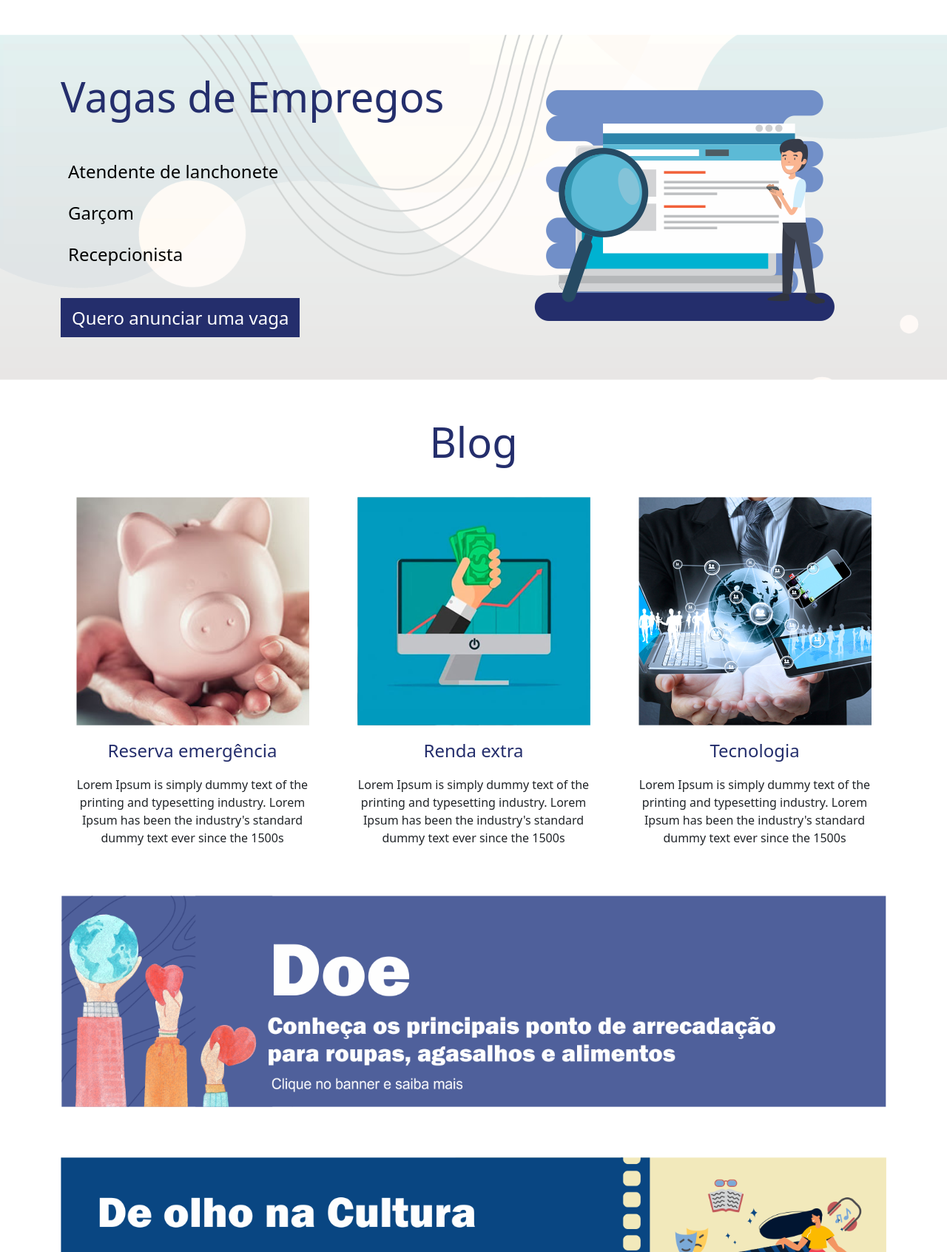
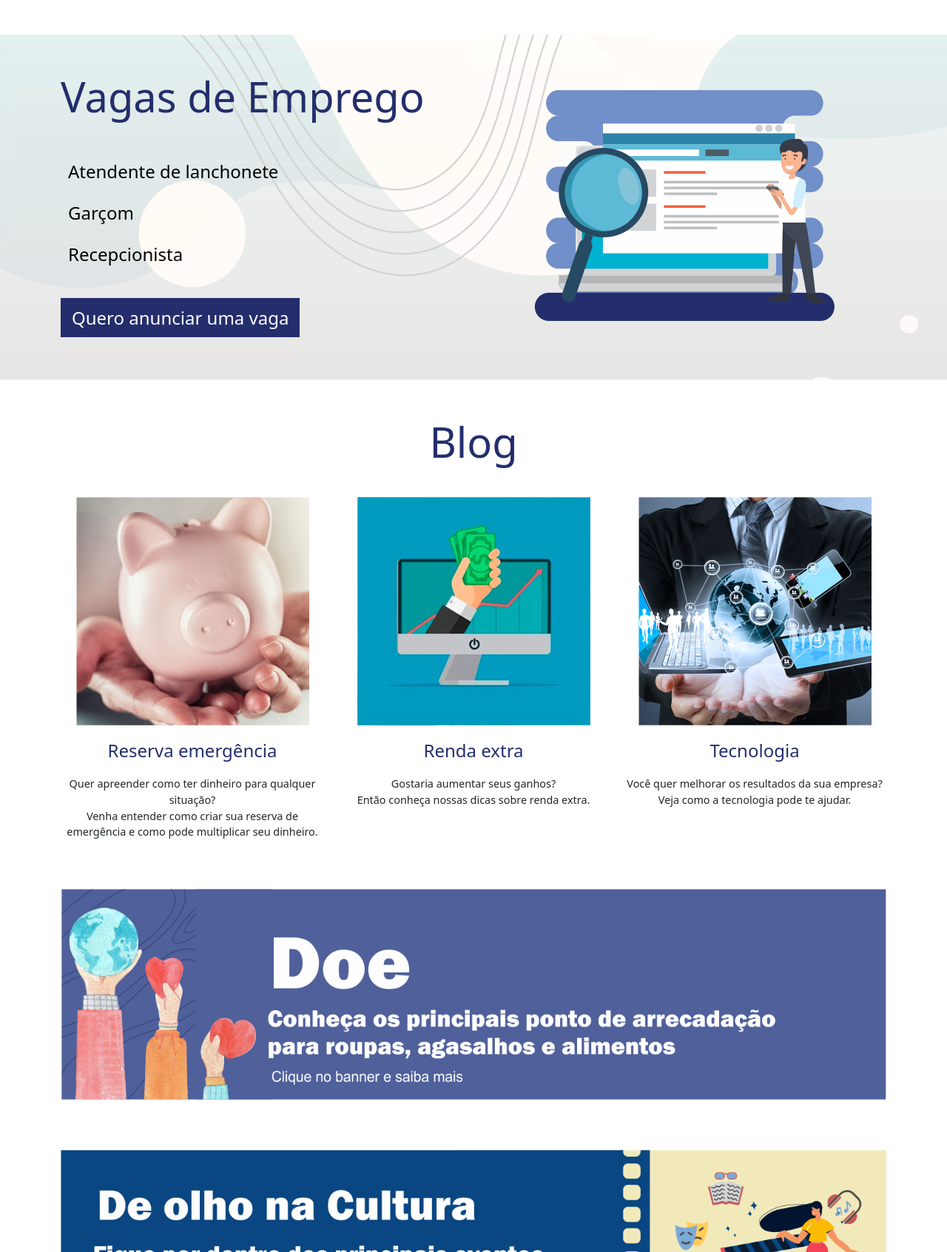
Before and after one commit to BrunaOliv/projeto_community, a plain HTML site: page index.html in a window 1280 px wide. Shown: the part 1107-2800 px from the top of the page at 74% size. Drawn offline with nearby package versions, Linux system fonts and the light colour scheme.

Commit message:
Ajustes finais

```diff
--- a/css/estilo.css
+++ b/css/estilo.css
@@ -69,6 +69,9 @@ a{
 .carousel-control-next, .carousel-control-prev{
     color: #242E6C !important;
 }
+#blog p{
+    font-size: 0.9em;
+}
 /*-------Contato
 -----------------------*/
 #contato{
@@ -103,6 +106,10 @@ h2{
     text-align: center;
     margin-bottom: 40px;
     color: #242E6C;
+}
+h3{
+    color: #242E6C;
+    font-size: 3em;
 }
 h5{
     color: #242E6C;
--- a/index.html
+++ b/index.html
@@ -30,7 +30,7 @@
                             <a class="nav-link" href="#prestadores">Profissionais autônomos</a>
                         </li>
                         <li class="nav-item">
-                            <a class="nav-link" href="#vagas">Vagas de empregos</a>
+                            <a class="nav-link" href="#vagas">Vagas de emprego</a>
                         </li>
                         <li class="nav-item divisor">
 
@@ -85,7 +85,7 @@ gratuitamente em nossa plataforma.</p>
           <div class="container">
             <div class="row">
                 <div class="col-md-6">
-                    <h2 class="display-4">Vagas de Empregos</h2>
+                    <h2 class="display-4">Vagas de Emprego</h2>
                     <ul>
                         <li><a href="#">Atendente de lanchonete</a></li>
                         <li><a href="#">Garçom</a></li>
@@ -109,17 +109,17 @@ gratuitamente em nossa plataforma.</p>
                     <div class="col-md-4 text-center">
                         <img src="imagens/img_blog1.png" class="img-fluid">
                         <h5>Reserva emergência</h5>
-                        <p>Lorem Ipsum is simply dummy text of the printing and typesetting industry. Lorem Ipsum has been the industry's standard dummy text ever since the 1500s</p>
+                        <p>Quer apreender como ter dinheiro para qualquer situação? <br />Venha entender como criar sua reserva de emergência e como pode multiplicar seu dinheiro.</p>
                     </div>
                     <div class="col-md-4 text-center">
                         <img src="imagens/img_blog2.png" class="img-fluid">
                         <h5>Renda extra</h5>
-                        <p>Lorem Ipsum is simply dummy text of the printing and typesetting industry. Lorem Ipsum has been the industry's standard dummy text ever since the 1500s</p>
+                        <p>Gostaria aumentar seus ganhos? <br />Então conheça nossas dicas sobre renda extra.</p>
                     </div>
                     <div class="col-md-4 text-center">
                         <img src="imagens/img_blog3.png" class="img-fluid">
                         <h5>Tecnologia</h5>
-                        <p>Lorem Ipsum is simply dummy text of the printing and typesetting industry. Lorem Ipsum has been the industry's standard dummy text ever since the 1500s</p>
+                        <p>Você quer melhorar os resultados da sua empresa? <br />Veja como a tecnologia pode te ajudar.</p>
                     </div>
                 </div>
             </div>
@@ -129,17 +129,17 @@ gratuitamente em nossa plataforma.</p>
                 <div class="carousel-item active text-center">
                     <img src="imagens/img_blog1.png">
                         <h5>Reserva emergência</h5>
-                        <p>Lorem Ipsum is simply dummy text of the printing and typesetting industry. Lorem Ipsum has been the industry's standard dummy text ever since the 1500s</p>
+                        <p>Quer apreender como ter dinheiro para qualquer situação? <br />Venha entender como criar sua reserva de emergência e como pode multiplicar seu dinheiro.</p>
             </div>
             <div class="carousel-item text-center">
               <img src="imagens/img_blog2.png">
                         <h5>Renda extra</h5>
-                        <p>Lorem Ipsum is simply dummy text of the printing and typesetting industry. Lorem Ipsum has been the industry's standard dummy text ever since the 1500s</p>
+                        <p>Gostaria aumentar seus ganhos? <br />Então conheça nossas dicas sobre renda extra.</p>
             </div>
             <div class="carousel-item text-center">
               <img src="imagens/img_blog3.png">
                         <h5>Tecnologia</h5>
-                        <p>Lorem Ipsum is simply dummy text of the printing and typesetting industry. Lorem Ipsum has been the industry's standard dummy text ever since the 1500s</p>
+                        <p>Você quer melhorar os resultados da sua empresa? <br />Veja como a tecnologia pode te ajudar.</p>
             </div>
           </div>
           <button class="carousel-control-prev" type="button" data-bs-target="#carouselExampleControls" data-bs-slide="prev">
@@ -178,8 +178,8 @@ gratuitamente em nossa plataforma.</p>
         <div class="container">
             <div class="row">
                 <div class="col-md-4">
-                    <h3>Fale <br /> Conosco.</h3>
-				    <p>Ficou com dúvida sobre nossos serviços, gostaria de conhecer nossos produtos? Mande-nos um e-mail através do formulário ao lado ou converse conosco pelo nosso whatsapp.</p>
+                    <h3>Fale <br /> Conosco</h3>
+				    <p>Ficou com dúvidas? <br />Então preencha o formulário ao lado e em breve te responderemos.</p>
                 </div>
              <div class="col-md-4">
                     <div class="input-group mb-3">
```
